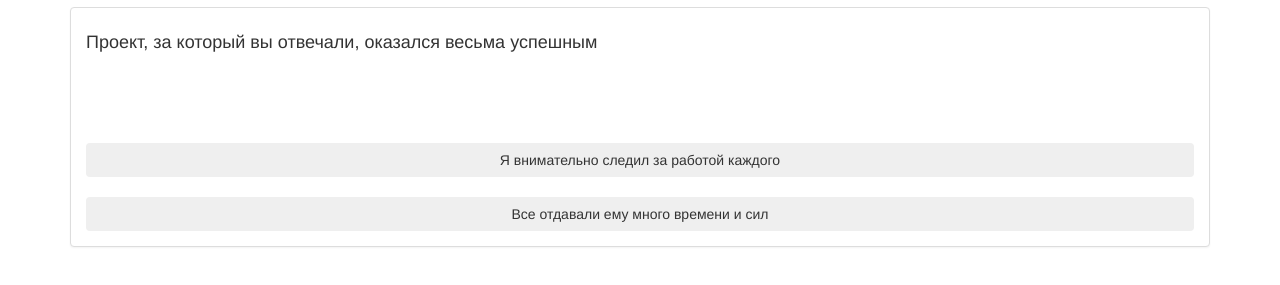
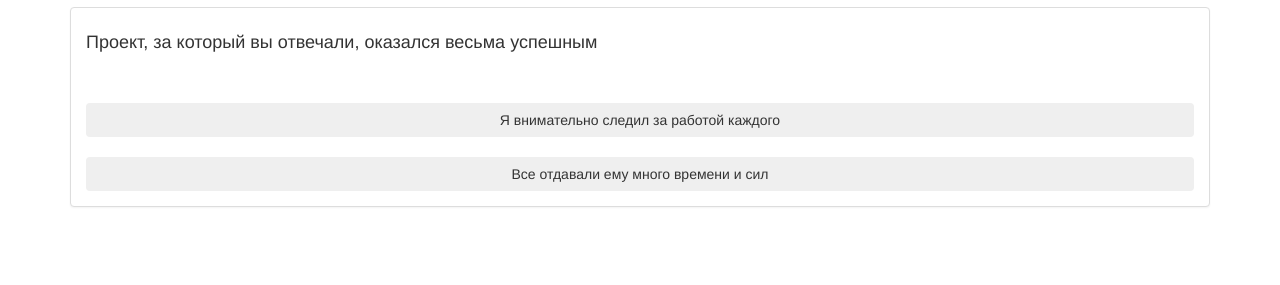
Before and after one commit to mazhuravlev/seligman-optimism-test, a website: page index.html in a window 1280 px wide. Both pictures are taken after a click on the button "Начать тест". Shown: the part 63-348 px from the top of the page. Drawn offline with Linux system fonts and the light colour scheme.

Commit message:
Fixed question height.

```diff
--- a/index.html
+++ b/index.html
@@ -26,7 +26,7 @@
     </div>
     <div id="questionPanel" class="panel panel-default" style="display: none;">
         <div class="panel-body">
-            <h4 id="questionTitle" style="display: inline-block; height: 100px;"></h4>
+            <h4 id="questionTitle" style="display: inline-block; height: 60px;"></h4>
             <button class="btn btn-block" style="white-space: normal;" id="optionA" onclick="module.answer(true)"></button>
             <br>
             <button class="btn btn-block" style="white-space: normal;" id="optionB" onclick="module.answer(false)"></button>
```
